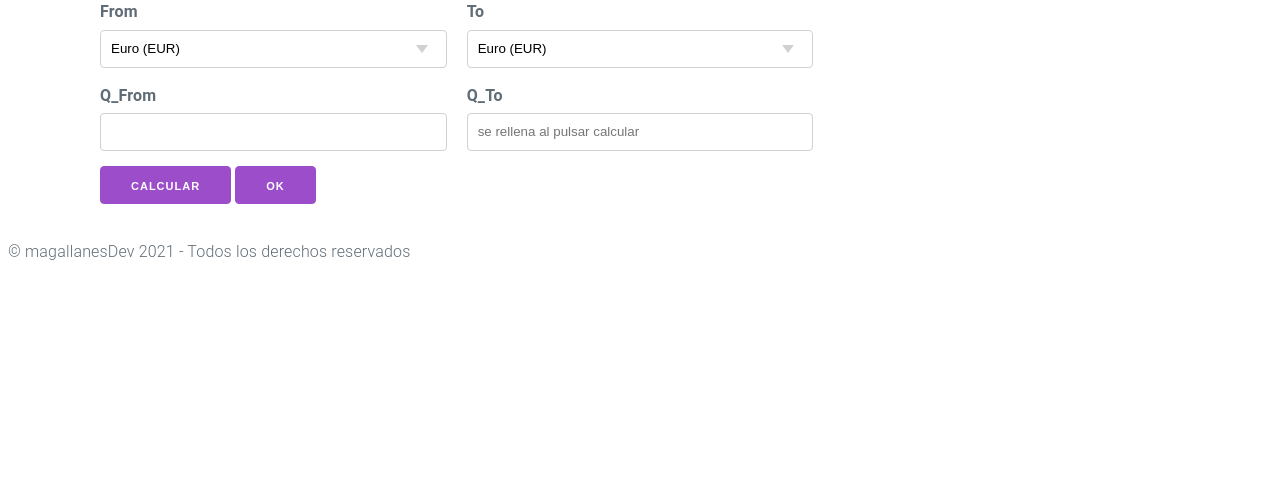
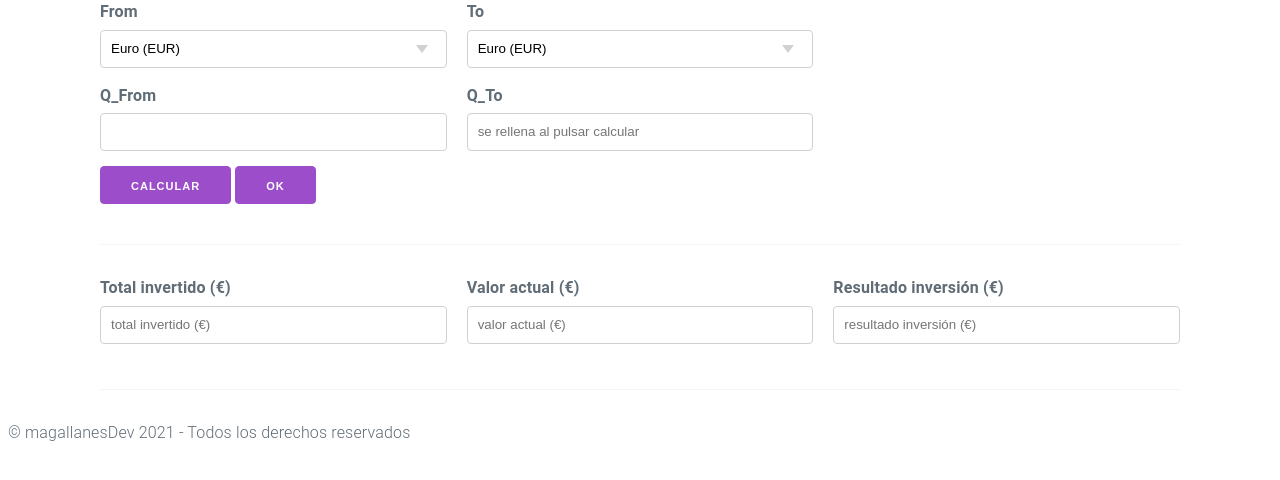
Before and after one commit to magallanesDev/BootCampCero-PROYECTO, a Flask app: page / in a window 1280 px wide. Shown: the part 146-626 px from the top of the page. Run offline with Flask 2, Linux system fonts and the light colour scheme; data that the repository does not hold is empty.

Commit message:
Total invertido OK

```diff
--- a/config_template.py
+++ b/config_template.py
@@ -1 +1,2 @@
-DATABASE=<ruta a base de datos>
+DATABASE = <introduce tu ruta a base de datos>
+API_KEY_COINMARKET = <introduce tu api key de coin market>
--- a/mycrypto/static/js/mycrypto.js
+++ b/mycrypto/static/js/mycrypto.js
@@ -2,6 +2,40 @@
 const movGlobal = {}
 
 xhr = new XMLHttpRequest()
+xhr2 = new XMLHttpRequest()
+
+
+function muestraMovimientos() {
+    if (this.readyState === 4 && this.status === 200) {
+        const respuesta = JSON.parse(this.responseText)
+
+        if (respuesta.status != 'success') {
+            alert("Se ha producido un error en la consulta de movimientos")
+            return
+        }
+
+        const tbody = document.querySelector(".tabla-movimientos tbody")  // lo insertamos dentro de tbody (mirar spa.html)
+        tbody.innerHTML = ""
+
+        for (let i = 0; i < respuesta.movimientos.length; i++) {
+            const movimiento = respuesta.movimientos[i]
+            const fila = document.createElement("tr")
+
+            const dentro = `
+                <td>${movimiento.date}</td>
+                <td>${movimiento.time}</td>
+                <td>${movimiento.moneda_from}</td>
+                <td>${movimiento.cantidad_from}</td>
+                <td>${movimiento.moneda_to}</td>
+                <td>${movimiento.cantidad_to}</td>
+            `
+            fila.innerHTML = dentro
+
+            tbody.appendChild(fila)
+        }
+    }
+}
+
 
 
 function recibeRespuestaCoinmarket() {
@@ -51,34 +85,22 @@ function recibeRespuestaCreamovimiento() {
 
 
 
-function muestraMovimientos() {
-    if (this.readyState === 4 && this.status === 200) {
+function recibeRespuestaStatus() {
+    if (this.readyState === 4 && (this.status === 200 || this.status === 201)) {
         const respuesta = JSON.parse(this.responseText)
 
-        if (respuesta.status != 'success') {
-            alert("Se ha producido un error en la consulta de movimientos")
+        if (respuesta.status !== 'success') {
+            alert("Se ha producido un error en acceso a servidor" + respuesta.mensaje)
             return
         }
 
-        const tbody = document.querySelector(".tabla-movimientos tbody")  // lo insertamos dentro de tbody (mirar spa.html)
-        tbody.innerHTML = ""
+        let invertido = 0
+        for (let i = 0; i < respuesta.data.length; i++) {
+            invertido += respuesta.data[i].cantidad_from
+        }
+        document.querySelector("#invertido").setAttribute("placeholder", invertido)
+        console.log(invertido)
 
-        for (let i = 0; i < respuesta.movimientos.length; i++) {
-            const movimiento = respuesta.movimientos[i]
-            const fila = document.createElement("tr")
-
-            const dentro = `
-                <td>${movimiento.date}</td>
-                <td>${movimiento.time}</td>
-                <td>${movimiento.moneda_from}</td>
-                <td>${movimiento.cantidad_from}</td>
-                <td>${movimiento.moneda_to}</td>
-                <td>${movimiento.cantidad_to}</td>
-            `
-            fila.innerHTML = dentro
-
-            tbody.appendChild(fila)
-        }
     }
 }
 
@@ -121,12 +143,23 @@ function llamaApiCreaMovimiento(evento) {
 
 
 
+function llamaApiStatus() {
+    xhr2.open("GET", `http://localhost:5000/api/v1/status`, true)
+    xhr2.onload = recibeRespuestaStatus
+    xhr2.send()
+}
+
+
+
 window.onload = function() {
     llamaApiMovimientos()
+
+    llamaApiStatus()
 
     document.querySelector("#calcular")
         .addEventListener("click", llamaApiCoinmarket)
 
     document.querySelector("#ok")
         .addEventListener("click", llamaApiCreaMovimiento)
+
 }
--- a/mycrypto/templates/mycrypto.html
+++ b/mycrypto/templates/mycrypto.html
@@ -11,7 +11,7 @@
 </head>
 <body>
     <header>myCRYPTO</header>
-    <section class="container" id="principal">
+    <section class="container" id="lista-movimientos">
         <div class="lista-movimientos">
             <table class="tabla-movimientos">
                 <thead>
@@ -32,9 +32,6 @@
     <div class="detail-movimiento container">
         <form>
             <div class="row">
-                <input type="hidden" id="id">
-                <input type="hidden" id="date">
-                <input type="hidden" id="time">
                 <div class="column column-33">
                     <label for="moneda_from">From</label>
                     <select name="moneda_from" id="moneda_from">
@@ -69,6 +66,22 @@
                 </div>
             </div>
         </form>
+        <hr>
+        <div class="row">
+            <div class="column column-33">
+                <label for="invertido">Total invertido (€)</label>
+                <input type="number" name="invertido" id="invertido" readonly placeholder="total invertido (€)">
+            </div>
+            <div class="column column-33">
+                <label for="valor_actual">Valor actual (€)</label>
+                <input type="number" name="valor_actual" id="valor_actual" readonly placeholder="valor actual (€)">
+            </div>
+            <div class="column column-33">
+                <label for="resultado">Resultado inversión (€)</label>
+                <input type="number" name="resultado" id="resultado" readonly placeholder="resultado inversión (€)">
+            </div>
+        </div>
+        <hr>
     </div>
 <footer>&copy magallanesDev 2021 - Todos los derechos reservados</footer>
 </body>
--- a/mycrypto/views.py
+++ b/mycrypto/views.py
@@ -69,12 +69,16 @@ def par(_from, _to, quantity = 1.0):
 
 
 
+
 @app.route('/api/v1/status')  # método GET por defecto, muestra el estado de nuestra inversión
 def statusAPI():
-    query = "SELECT * FROM movimientos ORDER BY date;"
+    # Calculamos el total invertido
+    # query = "SELECT SUM(cantidad_from) FROM movimientos WHERE moneda_from='EUR';"
+    query = "SELECT cantidad_from FROM movimientos WHERE moneda_from='EUR';"
 
     try:
         lista = dbManager.consultaMuchasSQL(query)
-        return jsonify({'status': 'success', 'movimientos': lista})
+
+        return jsonify({'status': 'success', 'data': lista})
     except sqlite3.Error as e:
         return jsonify({'status': 'fail', 'mensaje': str(e)})
```
